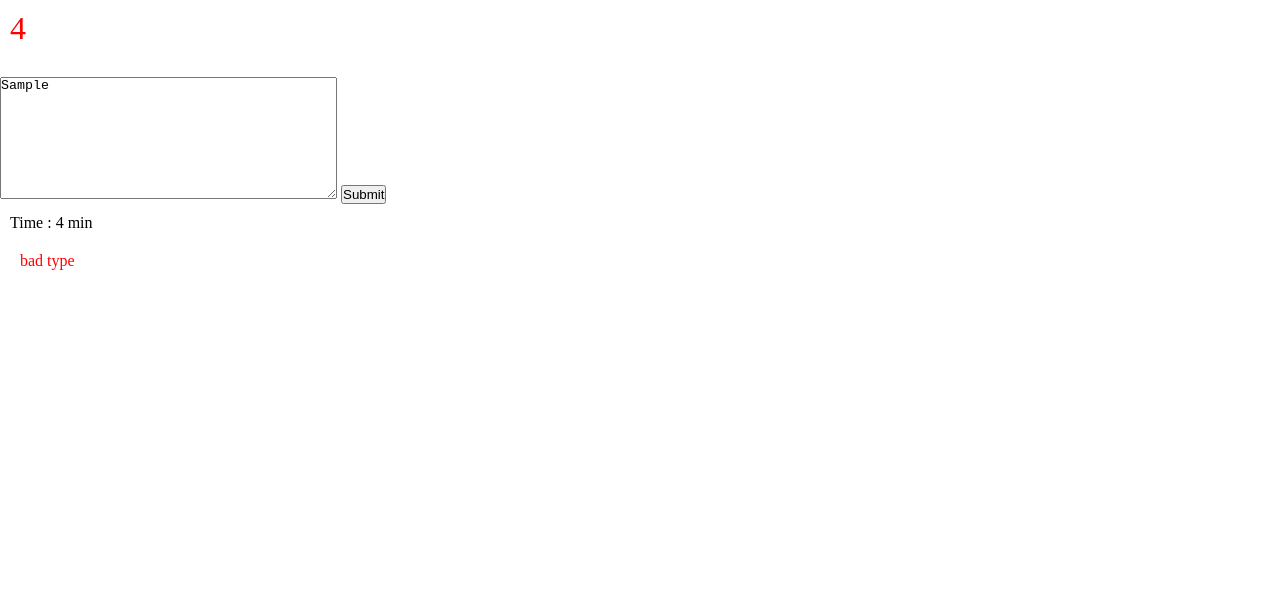
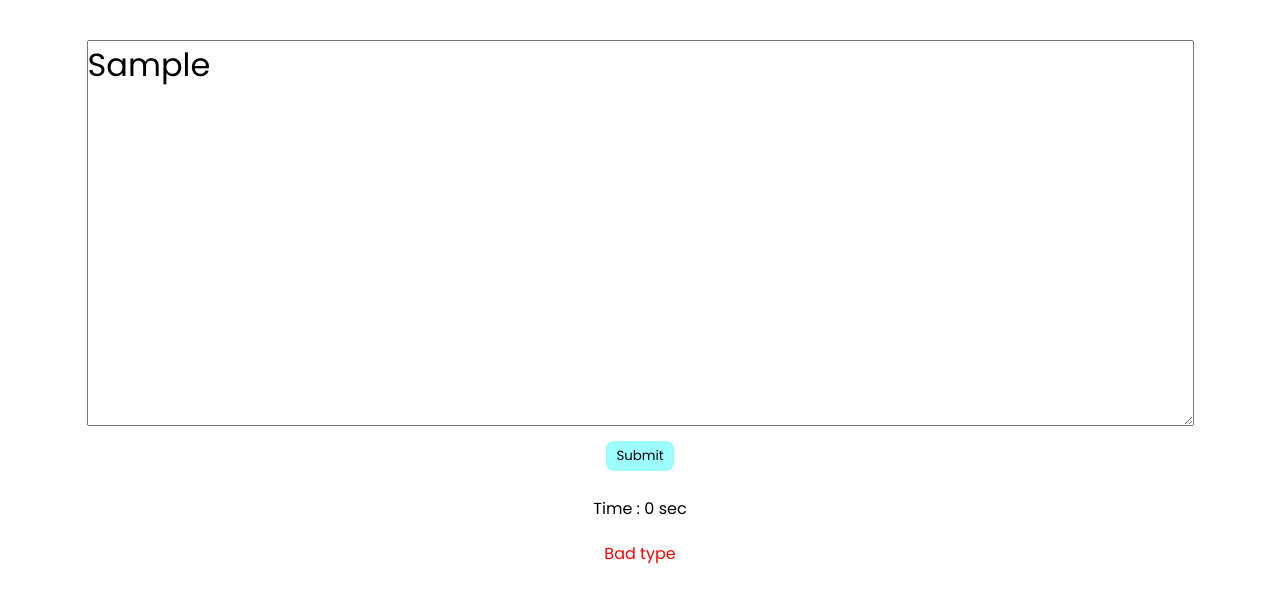
Before and after one commit to Abhishek9529/Javascript-projects-, a plain HTML site: page Typing Speed/index.html in a window 1280 px wide. Both pictures are taken after typing "Sample" into the empty fields and a click on the button "Submit". Drawn offline with Linux system fonts and the light colour scheme; no server answers; a web font is replaced by a local one.

Commit message:
modified file

```diff
--- a/Typing Speed/index.html
+++ b/Typing Speed/index.html
@@ -4,23 +4,24 @@
 <head>
   <meta charset="UTF-8">
   <meta name="viewport" content="width=device-width, initial-scale=1">
-  <link rel="stylesheet" href="style.css" type="text/css" media="all" />
+  <link rel="stylesheet" href="style.css">
   <title></title>
 </head>
 <p class="timer"></p>
 <p id="para"></p>
 <form>
-<textarea name="inputtext" id="inputtext" rows="8" cols="40"></textarea>
-<button id="submit" type="submit">Submit</button>
-<div class="showDetails">
-  <div class="time">Time : <span id="totalTime">0</span> min</div>
-  <p id="result">bad type</p>
-</div>
+  <textarea name="inputtext" id="inputtext" rows="8" cols="40"></textarea>
+
+  <button id="submit" type="submit">Submit</button>
+
+  <div class="showDetails">
+    <div class="time">Time : <span id="totalTime">0</span> sec</div>
+    <p id="result"></p>
+  </div>
 
 </form>
-
 <body>
-<script src="script.js"></script>
+  <script src="script.js"></script>
 </body>
 
 </html>
--- a/Typing Speed/script.js
+++ b/Typing Speed/script.js
@@ -1,24 +1,26 @@
-let para = document.querySelector('#para')
-let submit = document.querySelector('#submit')
+let showParagraph = document.querySelector('#para')
 let result = document.querySelector('#result')
-let timerEl = document.querySelector('.timer')
+let displayCurrentTime = document.querySelector('.timer')
 let totalTimeEl = document.querySelector('#totalTime')
-let timer = 0
+let timer = 0;
+let interval;
 
-let setense =''
+let paragraph = ''
 const url = 'https://api.freeapi.app/api/v1/public/quotes/quote/random';
 const options = { method: 'GET', headers: { accept: 'application/json' } };
 
-  async function getdata()
-  {
+const getdata = async () => {
   try {
     const response = await fetch(url, options);
     const data = await response.json();
-      const contentData = await data.data
-      const content = contentData.content
-     para.textContent = content
-     setense = content
-    //  console.log(content);
+
+    if (data && data.data && data.data.content) {
+      paragraph = data.data.content
+      showParagraph.textContent = paragraph
+    }
+    else{
+      console.log('Paragraph Loading...');
+    }
   } catch (error) {
     console.error(error);
   }
@@ -26,36 +28,37 @@ let setense =''
 getdata()
 
 const form = document.querySelector('form');
-  form.addEventListener('submit',(e)=>{
+form.addEventListener('submit', (e) => {
 
   e.preventDefault();
   clearInterval(interval);
-    totalTimeEl.textContent = timer - 1
-    //const data = new FormData(form)
-   let content = document.getElementById('inputtext').value
-   console.log(content)
-   if (content === setense) {
-     result.textContent = 'nice type'
+
+  totalTimeEl.textContent = timer
+
+  let inputText = document.getElementById('inputtext').value.trim().toLowerCase()
+  let originalText = paragraph.trim().toLowerCase()
+
+  if (inputText === originalText) {
+    result.textContent = 'Nice type'
     result.style.color = 'green'
-     console.log('nice type')
   }
-   else{
-     result.textContent = 'bad type'
+  else {
+    result.textContent = 'Bad type'
     result.style.color = 'red'
-     console.log('bad type')
   }
+
 })
 
-  const interval = setInterval(()=>{
+const startTime = () => {
+  timer = 0;
+  // displayCurrentTime.textContent = timer
+  // displayCurrentTime.style.color = 'red'
 
-  if (timer >= 0){
-  timerEl.textContent = timer
+  interval = setInterval(() => {
+    displayCurrentTime.textContent = timer
     timer++;
-  timerEl.style.color = 'red'
-  }
-  },1000)
+    displayCurrentTime.style.color = 'red'
+  }, 1000)
+};
 
- /**
-  function  clearinterval () {
-    clearinterval(interval)
-  }**/
+document.getElementById('inputtext').addEventListener('focus', startTime)
--- a/Typing Speed/style.css
+++ b/Typing Speed/style.css
@@ -1,22 +1,47 @@
-*{
-margin: 0;
+@import url('https://fonts.googleapis.com/css2?family=Lato:ital,wght@0,100;0,300;0,400;0,700;0,900;1,100;1,300;1,400;1,700;1,900&family=Open+Sans:ital,wght@0,300..800;1,300..800&family=Playwrite+AU+SA:wght@100..400&family=Poppins:ital,wght@0,100;0,200;0,300;0,400;0,500;0,600;0,700;0,800;0,900;1,100;1,200;1,300;1,400;1,500;1,600;1,700;1,800;1,900&display=swap');
+
+* {
+  margin: 0;
   padding: 0;
+  box-sizing: border-box;
+  font-family: "Poppins", serif;
 }
-p{
+body{
+  text-align: center;
+}
+
+form {
+  display: flex;
+  flex-direction: column;
+  justify-content: center;
+  align-items: center;
+  gap: 15px;
+}
+
+p {
   padding: 10px;
   font-size: 2rem;
   font-weight: 500;
 }
 
-.showDetails{
+.showDetails {
   padding: 10px;
   display: flex;
   flex-direction: column;
-  gap:10px;
+  gap: 10px;
 }
 
-#result{
+textarea{
+  font-size: 2rem;
+}
 
+#result {
   font-size: 1rem;
-  font-weight:400 ;
+  font-weight: 400;
 }
+#submit{
+  background-color: rgb(156, 254, 254);
+  border: none;
+  border-radius: 8px;
+  padding: 5px 10px;
+}
```
Lines whose indentation alone changed are shown as unchanged.
